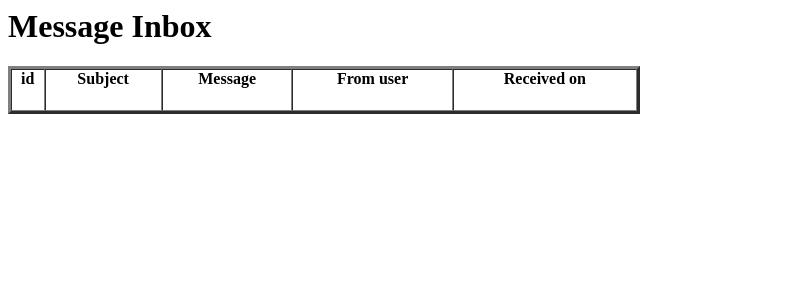
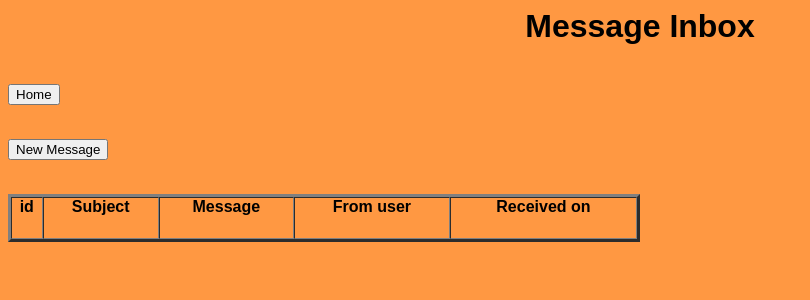
Before and after one commit to Draco705/MeTube, a PHP site: page /receive_msg.php in a window 1280 px wide. Shown: the top 300 px of the page, without its empty margins (0-810 px from the left). Run offline with PHP 8.4, Linux system fonts and the light colour scheme; the visitor is signed in with stand-in values (Sample User, id 1); data that the repository does not hold is empty.

Commit message:
Jeff commit: added some buttons and moar formats

```diff
--- a/css/default.css
+++ b/css/default.css
@@ -2,6 +2,10 @@
 
 body{
 	background-color: #FF9842;
+}
+
+h4{
+	font-family: "Arial", Helvetica, sans-serif;
 }
 
 form{
--- a/receive_msg.php
+++ b/receive_msg.php
@@ -1,4 +1,7 @@
 <html>
+<head>
+	<link rel="stylesheet" type="text/css" href="css/default.css">
+</head>
 <body>
 
 <?php
@@ -11,7 +14,15 @@ $name = $_SESSION['username'];
 ?>
 
 <h1> Message Inbox </h1>
-
+<br>
+<form action="browse.php" method="post">
+	<input type="submit" class="button" VALUE="Home">
+</form>
+<br>
+<form action="message.php" method="post">
+	<input type="submit" class="button" VALUE = "New Message">
+</form>
+<br>
 <?php
 
 	$query = "SELECT * from messages WHERE sendto='$name' order by messageid desc";
```
Also changed, not shown: search.php (line endings or trailing spaces), 1 other file.
